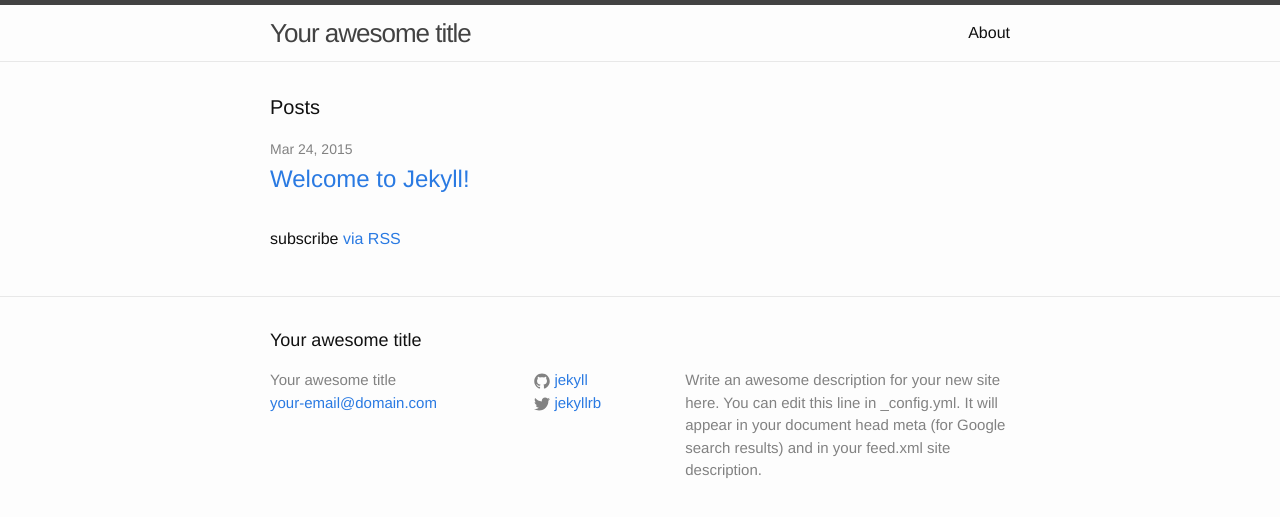
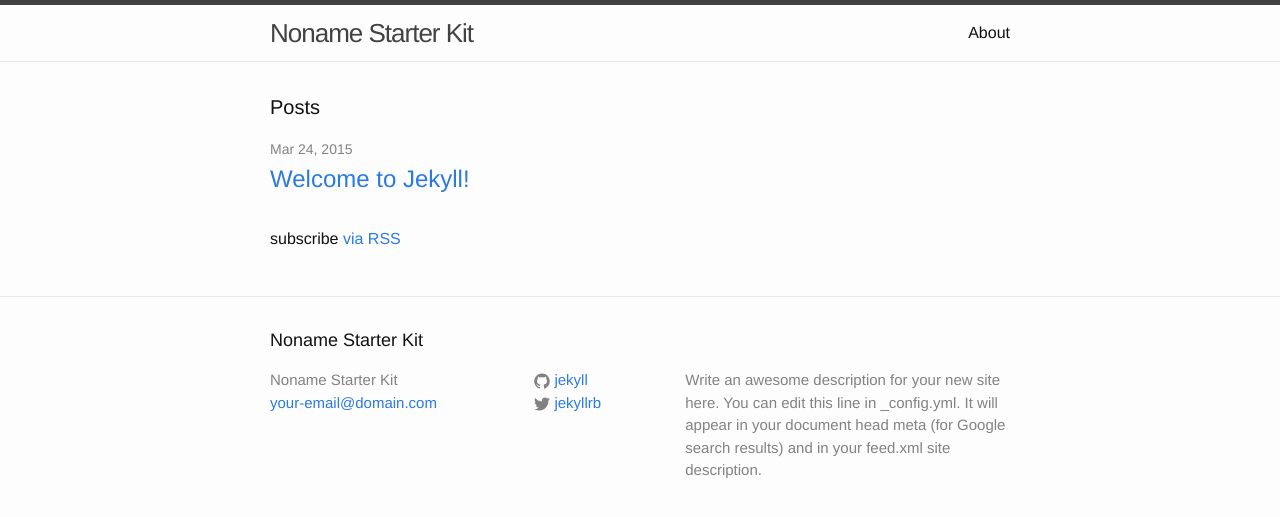
Before and after one commit to muslih/Framework-1, a Jekyll site: the page built from index.html, in a window 1280 px wide. Shown: the top 517 px of the page. Built offline with Jekyll 4.4.1, drawn with Linux system fonts in a browser that asks for light colours.

Commit message:
Update config yaml site name

```diff
--- a/_config.yml
+++ b/_config.yml
@@ -1,5 +1,5 @@
 # Site settings
-title: Your awesome title
+title: Noname Starter Kit
 email: your-email@domain.com
 description: > # this means to ignore newlines until "baseurl:"
   Write an awesome description for your new site here. You can edit this
```
